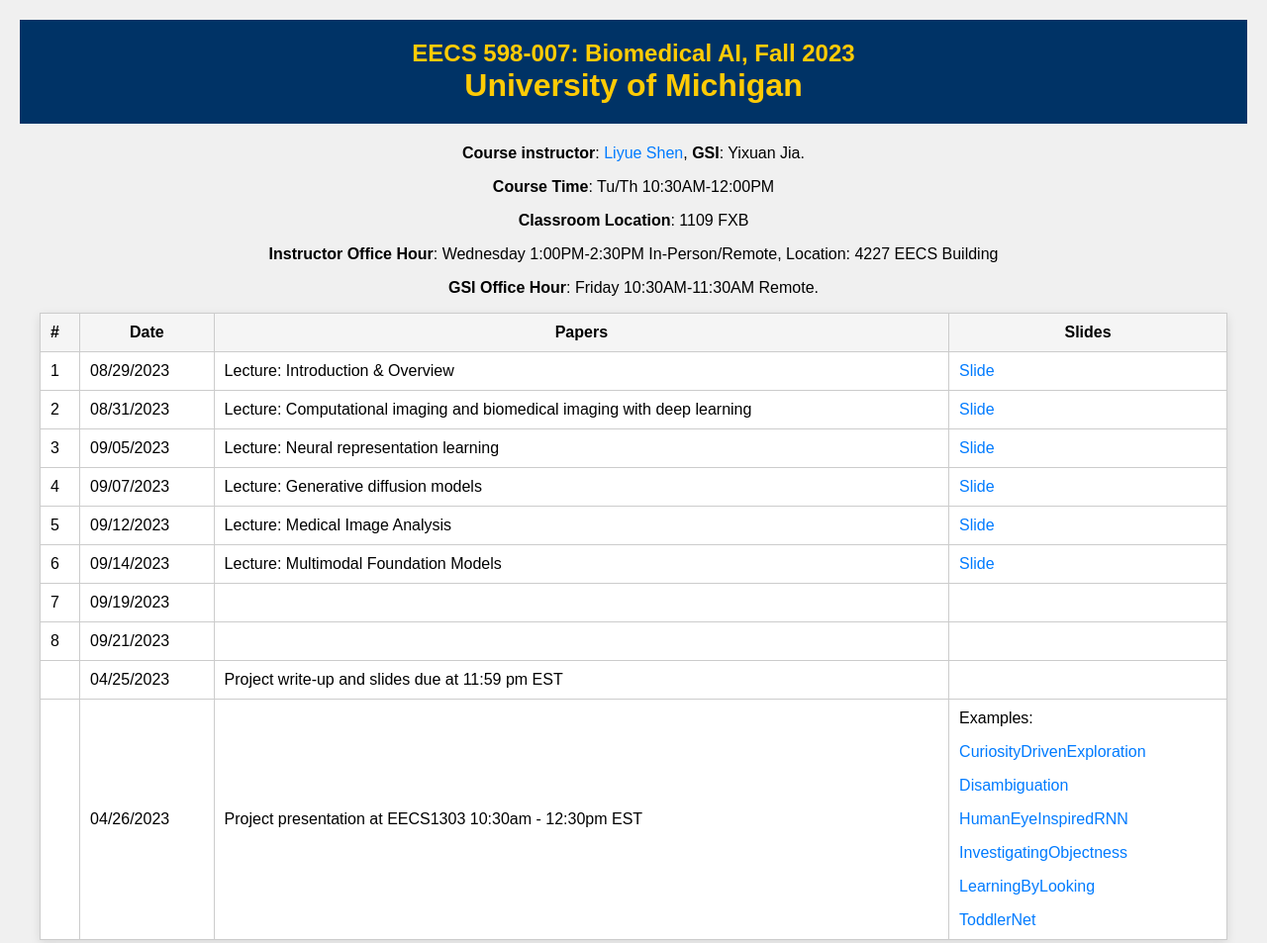
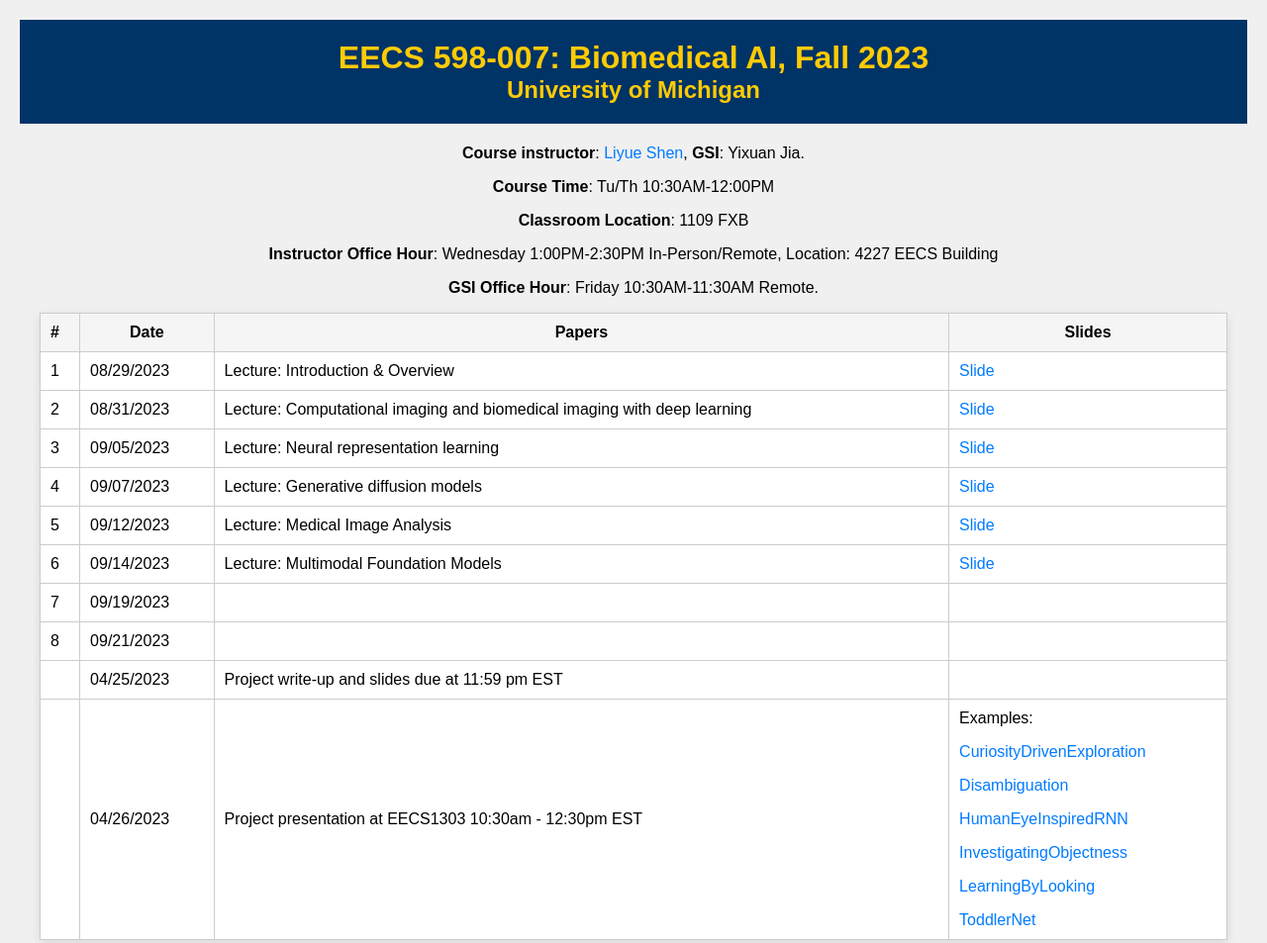
Before and after one commit to umjiayx/FA23-eecs598-007, a plain HTML site: page index.html in a window 1280 px wide. Shown: the whole page at 99% size. Drawn offline with Linux system fonts and the light colour scheme.

Commit message:
Update index.html

```diff
--- a/index.html
+++ b/index.html
@@ -40,7 +40,7 @@
       text-decoration: none;
       color: #007bff;
     }
-    .larger-text {
+    .subtitle-text {
       font-size: 24px; /* Adjust the size as needed */
     }
   </style>
@@ -48,8 +48,8 @@
 </head>
 
 <body>
-<h1> <span class="larger-text">EECS 598-007: Biomedical AI, Fall 2023</span>
-  <br>University of Michigan
+<h1> EECS 598-007: Biomedical AI, Fall 2023
+  <br> <span class="subtitle-text">University of Michigan</span>
 </h1>
 
 
```
